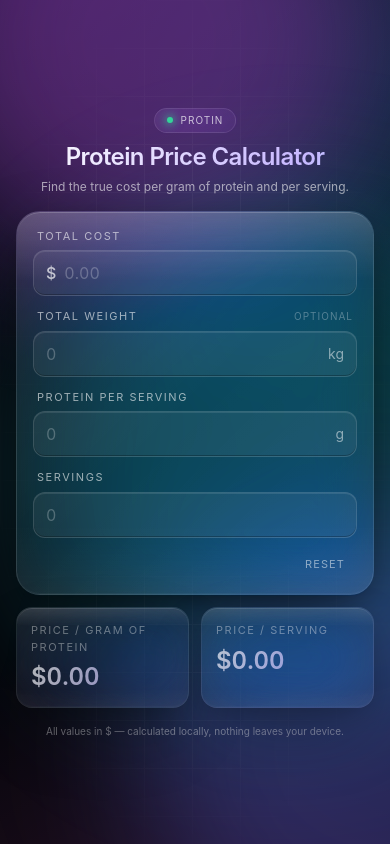
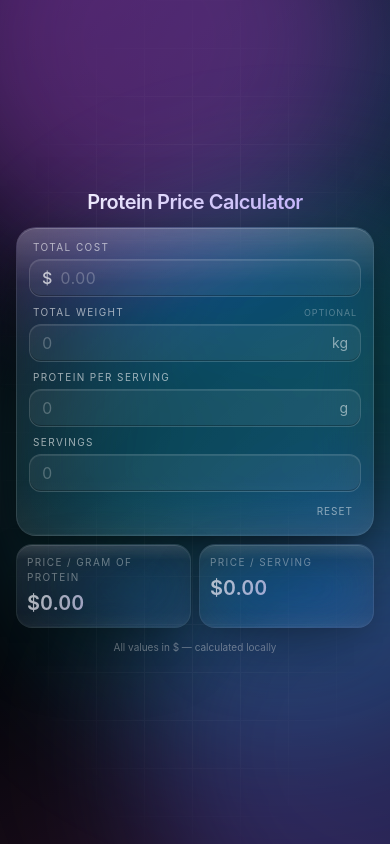
Before and after one commit to TalhaAnsari123/Pro-Tin, a Next.js app: page / in a window 390 px wide. Built offline with nearby package versions, Linux system fonts and the light colour scheme.

Commit message:
scrolling stopped on phone

```diff
--- a/src/app/page.tsx
+++ b/src/app/page.tsx
@@ -2,7 +2,7 @@ import Calculator from "@/components/Calculator";
 
 export default function Home() {
   return (
-    <main className="relative h-[100svh] w-full flex items-center justify-center px-4 py-6 sm:py-12 overflow-y-auto overflow-x-hidden">
+    <main className="fixed inset-0 flex items-center justify-center px-4 py-3 sm:py-12 overflow-hidden">
       {/* Floating ambient blobs */}
       <div
         aria-hidden
@@ -29,24 +29,24 @@ export default function Home() {
         }}
       />
 
-      <div className="relative w-full max-w-xl max-h-full flex flex-col">
-        <header className="mb-4 sm:mb-6 text-center shrink-0">
-          <div className="inline-flex items-center gap-2 px-3 py-1 rounded-full glass-soft text-[10px] tracking-widest uppercase text-white/70 mb-2 sm:mb-3">
+      <div className="relative w-full max-w-xl max-h-full flex flex-col min-h-0">
+        <header className="mb-3 sm:mb-6 text-center shrink-0">
+          <div className="hidden sm:inline-flex items-center gap-2 px-3 py-1 rounded-full glass-soft text-[10px] tracking-widest uppercase text-white/70 mb-3">
             <span className="h-1.5 w-1.5 rounded-full bg-emerald-400 shadow-[0_0_8px_2px_rgba(52,211,153,0.6)]" />
             ProTin
           </div>
-          <h1 className="text-2xl sm:text-4xl font-semibold tracking-tight text-gradient">
+          <h1 className="text-xl sm:text-4xl font-semibold tracking-tight text-gradient leading-tight">
             Protein Price Calculator
           </h1>
-          <p className="mt-1.5 text-white/60 text-xs sm:text-sm">
+          <p className="hidden sm:block mt-1.5 text-white/60 text-sm">
             Find the true cost per gram of protein and per serving.
           </p>
         </header>
 
         <Calculator />
 
-        <footer className="mt-4 sm:mt-6 text-center text-[10px] sm:text-xs text-white/40 shrink-0">
-          All values in $ — calculated locally, nothing leaves your device.
+        <footer className="mt-3 sm:mt-6 text-center text-[10px] sm:text-xs text-white/40 shrink-0">
+          All values in $ — calculated locally
         </footer>
       </div>
     </main>
--- a/src/components/Calculator.tsx
+++ b/src/components/Calculator.tsx
@@ -63,9 +63,9 @@ export default function Calculator() {
   return (
     <div className="relative">
       <section
-        className="relative glass glass-sheen rounded-[24px] p-4 sm:p-7 overflow-hidden"
+        className="relative glass glass-sheen rounded-[20px] sm:rounded-[24px] p-3 sm:p-7 overflow-hidden"
       >
-        <div className="grid grid-cols-1 sm:grid-cols-2 gap-3 sm:gap-4">
+        <div className="grid grid-cols-1 sm:grid-cols-2 gap-2 sm:gap-4">
           <GlassInput
             label="Total Cost"
             placeholder="0.00"
@@ -100,18 +100,18 @@ export default function Calculator() {
           />
         </div>
 
-        <div className="mt-3 sm:mt-4 flex justify-end">
+        <div className="mt-2 sm:mt-4 flex justify-end">
           <button
             type="button"
             onClick={reset}
-            className="text-[11px] uppercase tracking-widest text-white/50 hover:text-white/90 transition-colors px-3 py-1.5 rounded-lg hover:bg-white/5"
+            className="text-[10px] sm:text-[11px] uppercase tracking-widest text-white/50 hover:text-white/90 transition-colors px-2 py-1 sm:px-3 sm:py-1.5 rounded-lg hover:bg-white/5"
           >
             Reset
           </button>
         </div>
       </section>
 
-      <section className="mt-3 sm:mt-4 grid grid-cols-2 gap-3 sm:gap-4">
+      <section className="mt-2 sm:mt-4 grid grid-cols-2 gap-2 sm:gap-4">
         <ResultCard
           label="Price / gram of protein"
           value={formatMoney(pricePerGramProtein, 4)}
@@ -127,7 +127,7 @@ export default function Calculator() {
       </section>
 
       {totalProteinGrams > 0 && (
-        <div className="mt-3 text-center text-[11px] sm:text-xs text-white/50">
+        <div className="mt-2 sm:mt-3 text-center text-[10px] sm:text-xs text-white/50">
           Total protein in container:{" "}
           <span className="text-white/80">
             {new Intl.NumberFormat("en-US", {
--- a/src/components/GlassInput.tsx
+++ b/src/components/GlassInput.tsx
@@ -26,20 +26,20 @@ export default function GlassInput({
   const id = useId();
   return (
     <div>
-      <div className="flex items-baseline justify-between mb-1.5 px-1">
+      <div className="flex items-baseline justify-between mb-1 sm:mb-1.5 px-1">
         <label
           htmlFor={id}
-          className="text-[11px] uppercase tracking-[0.14em] text-white/60"
+          className="text-[10px] sm:text-[11px] uppercase tracking-[0.14em] text-white/60"
         >
           {label}
         </label>
         {hint && (
-          <span className="text-[10px] uppercase tracking-widest text-white/30">
+          <span className="text-[9px] sm:text-[10px] uppercase tracking-widest text-white/30">
             {hint}
           </span>
         )}
       </div>
-      <div className="glass-input rounded-xl px-3 py-2.5 sm:px-4 sm:py-3 flex items-center gap-2">
+      <div className="glass-input rounded-xl px-3 py-1.5 sm:px-4 sm:py-3 flex items-center gap-2">
         {prefix && (
           <span className="text-white/70 text-base sm:text-lg font-medium select-none">
             {prefix}
--- a/src/components/ResultCard.tsx
+++ b/src/components/ResultCard.tsx
@@ -10,7 +10,7 @@ type Props = {
 export default function ResultCard({ label, value, accent, active }: Props) {
   return (
     <div
-      className={`relative glass glass-sheen rounded-2xl p-3.5 sm:p-5 overflow-hidden transition-all duration-500 ${
+      className={`relative glass glass-sheen rounded-2xl p-2.5 sm:p-5 overflow-hidden transition-all duration-500 ${
         active ? "opacity-100" : "opacity-70"
       }`}
     >
@@ -19,10 +19,10 @@ export default function ResultCard({ label, value, accent, active }: Props) {
         className={`pointer-events-none absolute -inset-px rounded-2xl bg-gradient-to-br ${accent} opacity-30 blur-2xl`}
       />
       <div className="relative">
-        <div className="text-[11px] uppercase tracking-[0.14em] text-white/55">
+        <div className="text-[10px] sm:text-[11px] uppercase tracking-[0.14em] text-white/55">
           {label}
         </div>
-        <div className="mt-1.5 sm:mt-2 text-2xl sm:text-4xl font-semibold tabular-nums text-gradient break-all">
+        <div className="mt-1 sm:mt-2 text-xl sm:text-4xl font-semibold tabular-nums text-gradient break-all">
           {value}
         </div>
       </div>
```
